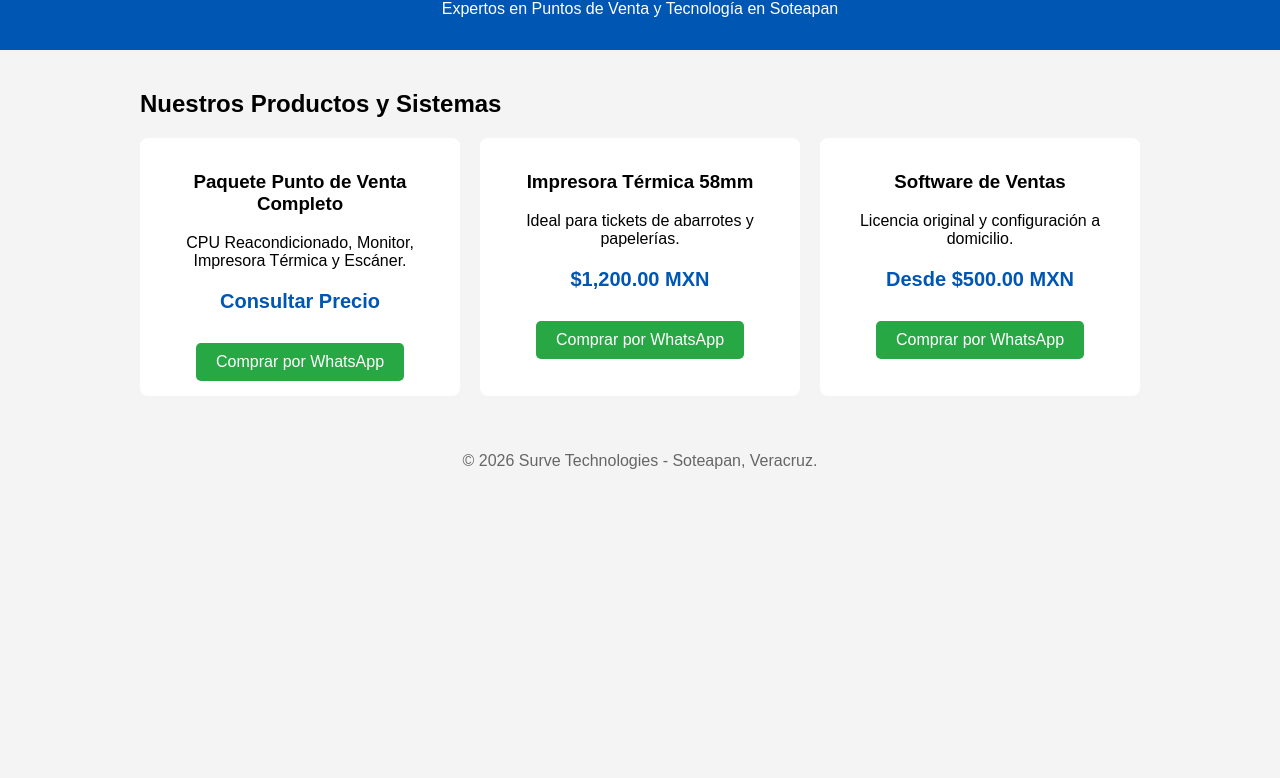
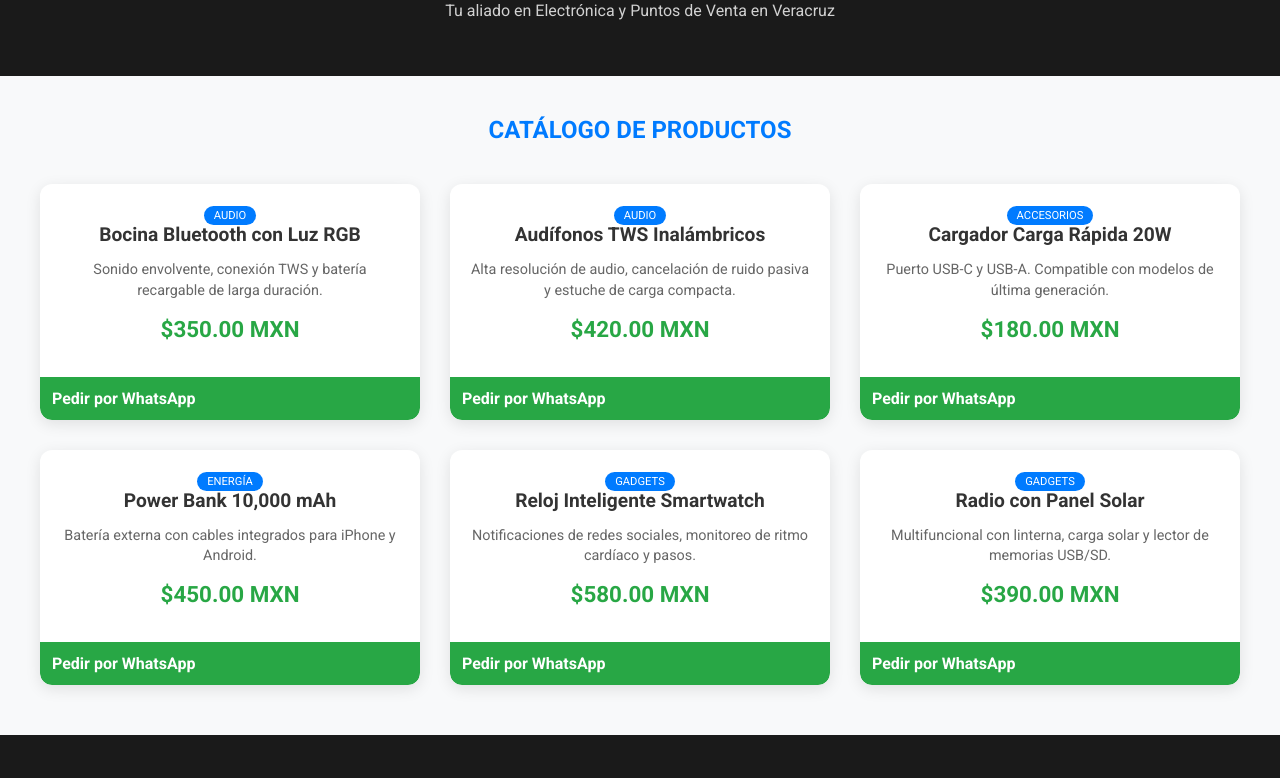
Before and after one commit to bertinbgc2019/survetech, a plain HTML site: page index.html in a window 1280 px wide. Shown: the part 96-874 px from the top of the page. Before the commit the page ends 800 px from the top, so only its background shows below. Drawn offline with Linux system fonts and the light colour scheme.

Commit message:
Update index.html

```diff
--- a/index.html
+++ b/index.html
@@ -3,51 +3,214 @@
 <head>
     <meta charset="UTF-8">
     <meta name="viewport" content="width=device-width, initial-scale=1.0">
-    <title>Surve Technologies | Puntos de Venta</title>
+    <title>Surve Technologies | Tienda de Electrónica</title>
+    <!-- Importamos una fuente moderna -->
+    <link href="https://fonts.googleapis.com/css2?family=Roboto:wght@300;400;700&display=swap" rel="stylesheet">
     <style>
-        :root { --primary: #0056b3; --dark: #333; --light: #f4f4f4; }
-        body { font-family: Arial, sans-serif; margin: 0; padding: 0; background: var(--light); }
-        header { background: var(--primary); color: white; padding: 1rem; text-align: center; }
-        .container { max-width: 1000px; margin: auto; padding: 20px; }
-        .product-grid { display: grid; grid-template-columns: repeat(auto-fit, minmax(250px, 1fr)); gap: 20px; }
-        .card { background: white; padding: 15px; border-radius: 8px; shadow: 0 2px 5px rgba(0,0,0,0.1); text-align: center; }
-        .price { color: var(--primary); font-size: 1.25rem; font-weight: bold; }
-        .btn { display: inline-block; background: #28a745; color: white; padding: 10px 20px; text-decoration: none; border-radius: 5px; margin-top: 10px; }
-        footer { text-align: center; padding: 20px; color: #666; }
+        :root {
+            --primary-color: #007bff;
+            --secondary-color: #28a745;
+            --dark-bg: #1a1a1a;
+            --light-bg: #f8f9fa;
+            --text-main: #333;
+        }
+
+        body {
+            font-family: 'Roboto', sans-serif;
+            margin: 0;
+            padding: 0;
+            background-color: var(--light-bg);
+            color: var(--text-main);
+        }
+
+        header {
+            background-color: var(--dark-bg);
+            color: white;
+            padding: 40px 20px;
+            text-align: center;
+        }
+
+        header h1 { margin: 0; font-size: 2.5rem; letter-spacing: 2px; }
+        header p { opacity: 0.8; margin-top: 10px; }
+
+        .container {
+            max-width: 1200px;
+            margin: 40px auto;
+            padding: 0 20px;
+        }
+
+        h2 {
+            text-align: center;
+            margin-bottom: 40px;
+            color: var(--primary-color);
+            text-transform: uppercase;
+        }
+
+        .product-grid {
+            display: grid;
+            grid-template-columns: repeat(auto-fit, minmax(280px, 1fr));
+            gap: 30px;
+        }
+
+        .card {
+            background: white;
+            border-radius: 12px;
+            overflow: hidden;
+            box-shadow: 0 4px 15px rgba(0,0,0,0.1);
+            transition: transform 0.3s ease;
+            display: flex;
+            flex-direction: column;
+        }
+
+        .card:hover {
+            transform: translateY(-5px);
+        }
+
+        .card-body {
+            padding: 20px;
+            flex-grow: 1;
+            text-align: center;
+        }
+
+        .card-body h3 {
+            margin: 0 0 10px 0;
+            font-size: 1.2rem;
+        }
+
+        .card-body p {
+            font-size: 0.9rem;
+            color: #666;
+            line-height: 1.4;
+        }
+
+        .price {
+            display: block;
+            margin: 15px 0;
+            font-size: 1.4rem;
+            font-weight: bold;
+            color: var(--secondary-color);
+        }
+
+        .btn-buy {
+            display: block;
+            background-color: var(--secondary-color);
+            color: white;
+            text-decoration: none;
+            padding: 12px;
+            border-radius: 0 0 12px 12px;
+            font-weight: bold;
+            transition: background 0.3s;
+        }
+
+        .btn-buy:hover {
+            background-color: #218838;
+        }
+
+        footer {
+            background: var(--dark-bg);
+            color: white;
+            text-align: center;
+            padding: 30px;
+            margin-top: 50px;
+        }
+
+        /* Badge de categoría */
+        .category-tag {
+            background: var(--primary-color);
+            color: white;
+            font-size: 0.7rem;
+            padding: 3px 10px;
+            border-radius: 20px;
+            text-transform: uppercase;
+        }
     </style>
 </head>
 <body>
+
     <header>
-        <h1>Surve Technologies</h1>
-        <p>Expertos en Puntos de Venta y Tecnología en Soteapan</p>
+        <h1>SURVE TECHNOLOGIES</h1>
+        <p>Tu aliado en Electrónica y Puntos de Venta en Veracruz</p>
     </header>
 
     <div class="container">
-        <h2>Nuestros Productos y Sistemas</h2>
+        <h2>Catálogo de Productos</h2>
+
         <div class="product-grid">
+
+            <!-- Bocinas RGB -->
             <div class="card">
-                <h3>Paquete Punto de Venta Completo</h3>
-                <p>CPU Reacondicionado, Monitor, Impresora Térmica y Escáner.</p>
-                <p class="price">Consultar Precio</p>
-                <a href="https://wa.me/TU_NUMERO" class="btn">Comprar por WhatsApp</a>
+                <div class="card-body">
+                    <span class="category-tag">Audio</span>
+                    <h3>Bocina Bluetooth con Luz RGB</h3>
+                    <p>Sonido envolvente, conexión TWS y batería recargable de larga duración.</p>
+                    <span class="price">$350.00 MXN</span>
+                </div>
+                <a href="https://wa.me/PON_TU_NUMERO_AQUI?text=Hola,%20me%20interesa%20la%20bocina%20RGB" class="btn-buy">Pedir por WhatsApp</a>
             </div>
+
+            <!-- Audífonos TWS -->
             <div class="card">
-                <h3>Impresora Térmica 58mm</h3>
-                <p>Ideal para tickets de abarrotes y papelerías.</p>
-                <p class="price">$1,200.00 MXN</p>
-                <a href="https://wa.me/TU_NUMERO" class="btn">Comprar por WhatsApp</a>
+                <div class="card-body">
+                    <span class="category-tag">Audio</span>
+                    <h3>Audífonos TWS Inalámbricos</h3>
+                    <p>Alta resolución de audio, cancelación de ruido pasiva y estuche de carga compacta.</p>
+                    <span class="price">$420.00 MXN</span>
+                </div>
+                <a href="https://wa.me/PON_TU_NUMERO_AQUI?text=Hola,%20me%20interesa%20los%20audifonos%20TWS" class="btn-buy">Pedir por WhatsApp</a>
             </div>
+
+            <!-- Cargador Carga Rápida -->
             <div class="card">
-                <h3>Software de Ventas</h3>
-                <p>Licencia original y configuración a domicilio.</p>
-                <p class="price">Desde $500.00 MXN</p>
-                <a href="https://wa.me/TU_NUMERO" class="btn">Comprar por WhatsApp</a>
+                <div class="card-body">
+                    <span class="category-tag">Accesorios</span>
+                    <h3>Cargador Carga Rápida 20W</h3>
+                    <p>Puerto USB-C y USB-A. Compatible con modelos de última generación.</p>
+                    <span class="price">$180.00 MXN</span>
+                </div>
+                <a href="https://wa.me/PON_TU_NUMERO_AQUI?text=Hola,%20me%20interesa%20el%20cargador%20de%2020W" class="btn-buy">Pedir por WhatsApp</a>
             </div>
+
+            <!-- Power Bank -->
+            <div class="card">
+                <div class="card-body">
+                    <span class="category-tag">Energía</span>
+                    <h3>Power Bank 10,000 mAh</h3>
+                    <p>Batería externa con cables integrados para iPhone y Android.</p>
+                    <span class="price">$450.00 MXN</span>
+                </div>
+                <a href="https://wa.me/PON_TU_NUMERO_AQUI?text=Hola,%20me%20interesa%20la%20Power%20Bank" class="btn-buy">Pedir por WhatsApp</a>
+            </div>
+
+            <!-- Smartwatch -->
+            <div class="card">
+                <div class="card-body">
+                    <span class="category-tag">Gadgets</span>
+                    <h3>Reloj Inteligente Smartwatch</h3>
+                    <p>Notificaciones de redes sociales, monitoreo de ritmo cardíaco y pasos.</p>
+                    <span class="price">$580.00 MXN</span>
+                </div>
+                <a href="https://wa.me/PON_TU_NUMERO_AQUI?text=Hola,%20me%20interesa%20el%20Smartwatch" class="btn-buy">Pedir por WhatsApp</a>
+            </div>
+
+            <!-- Radio Solar -->
+            <div class="card">
+                <div class="card-body">
+                    <span class="category-tag">Gadgets</span>
+                    <h3>Radio con Panel Solar</h3>
+                    <p>Multifuncional con linterna, carga solar y lector de memorias USB/SD.</p>
+                    <span class="price">$390.00 MXN</span>
+                </div>
+                <a href="https://wa.me/PON_TU_NUMERO_AQUI?text=Hola,%20me%20interesa%20el%20Radio%20Solar" class="btn-buy">Pedir por WhatsApp</a>
+            </div>
+
         </div>
     </div>
 
     <footer>
-        <p>&copy; 2026 Surve Technologies - Soteapan, Veracruz.</p>
+        <p><strong>Surve Technologies</strong></p>
+        <p>Soteapan, Veracruz | Envíos y entregas personales</p>
+        <p>&copy; 2026 - Todos los derechos reservados</p>
     </footer>
+
 </body>
 </html>
```
